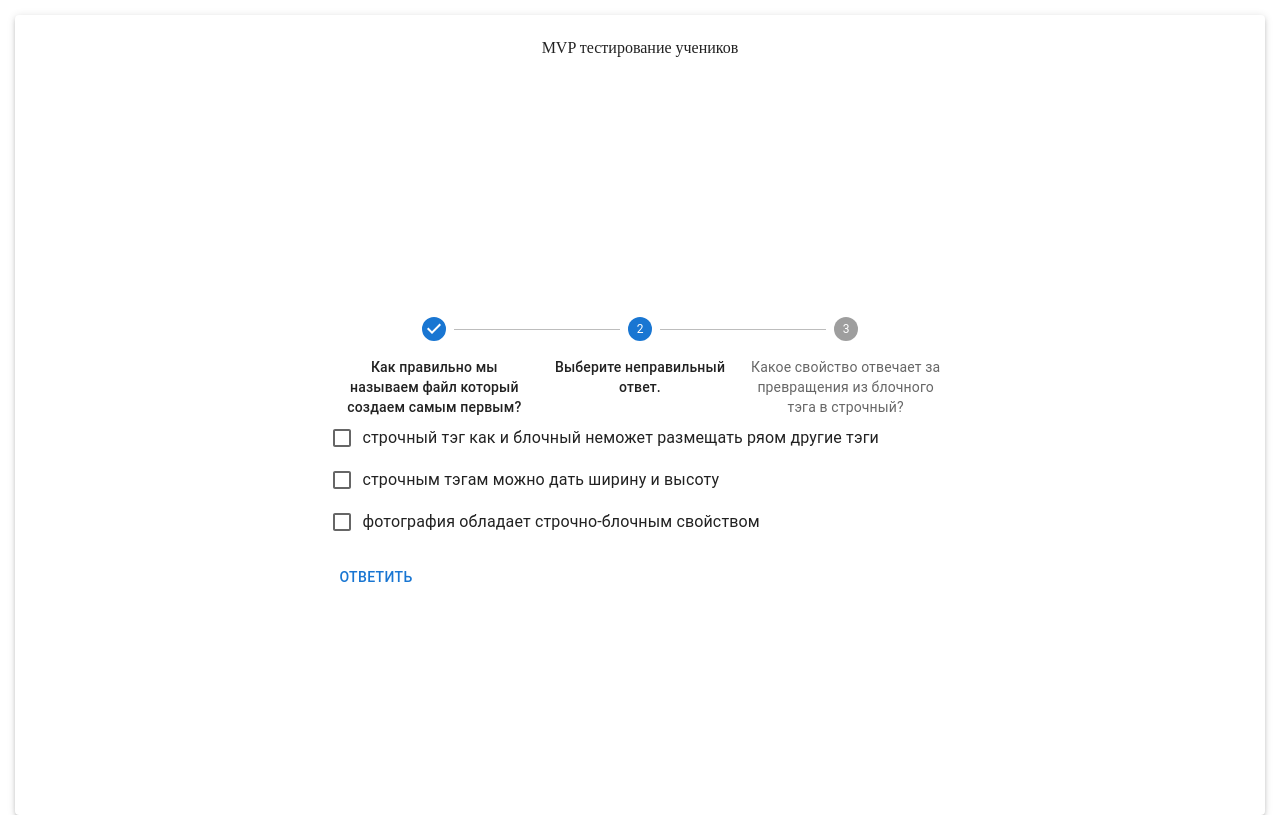
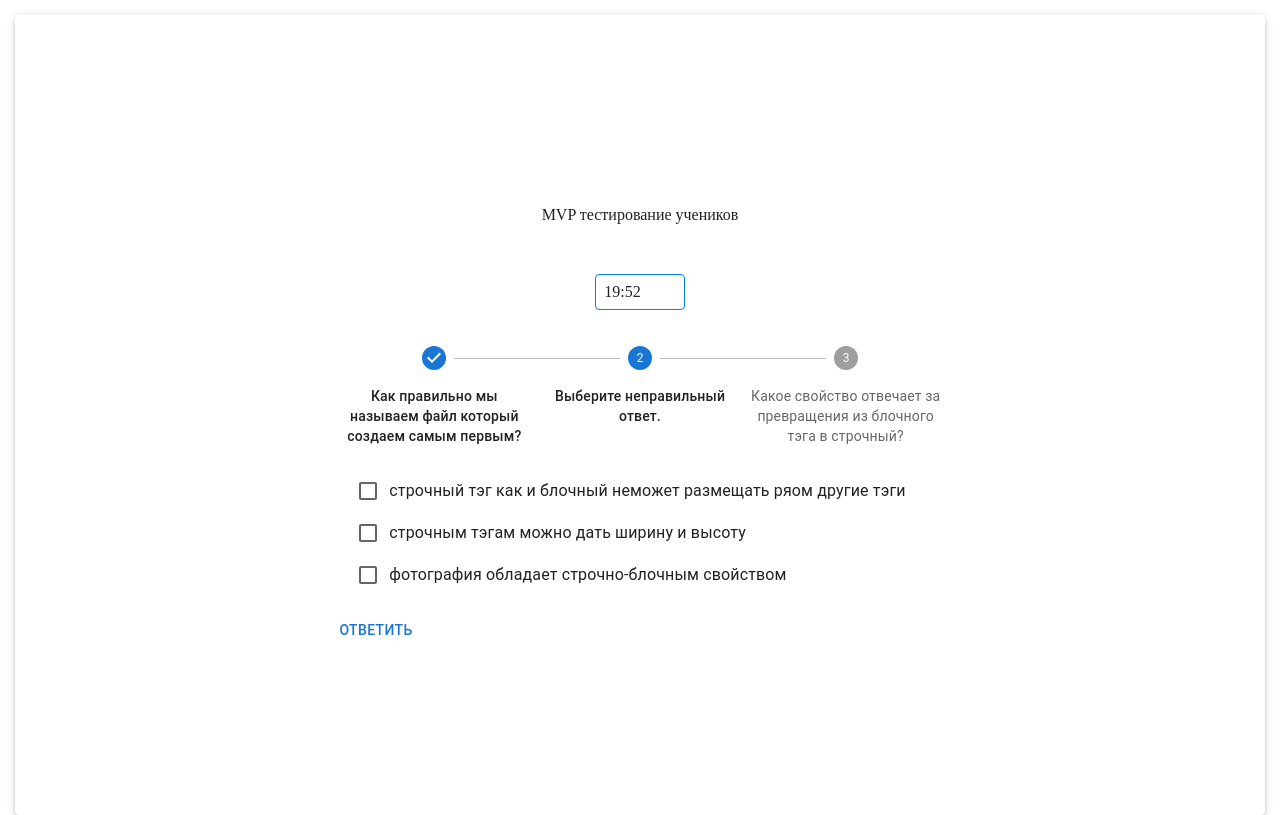
Before and after one commit to vezuchiy-patsan/test_madsoft, a React (Create React App) app: page / in a window 1280 px wide. Both pictures are taken after a click on the button "ОТВЕТИТЬ". Built offline with nearby package versions, Linux system fonts and the light colour scheme.

Commit message:
закончил

```diff
--- a/src/view/App.tsx
+++ b/src/view/App.tsx
@@ -1,21 +1,32 @@
-import React from 'react';
+import {useState} from 'react';
 import './App.css';
 import {Box, Grid2, Paper} from "@mui/material";
 import {MyStepper} from "./components/Stepper";
+import {CountDown} from "./components/CountDown";
 
 function App() {
+    const [time, setTime] = useState<number>(20);
+    const [timeOut, setTimeOut] = useState<boolean>(false);
+
   return (
     <>
-      <Paper elevation={3} className="App">
-          <Grid2 container spacing={2} justifyContent="center" style={{height: "inherit"}}>
+      <Paper elevation={3} className="App" style={{  display: "flex", justifyContent: "center",
+          alignItems: "center"}}>
+          <Grid2 container spacing={2}  justifyContent="center" >
               <Grid2 size={12} >
                   <Box sx={{p: 3, textAlign: "center"}}>
                       MVP тестирование учеников
                   </Box>
               </Grid2>
-              <Grid2 size={6}>
-                  <MyStepper/>
+              <Grid2 container size={6} justifyContent="center">
+                  <Grid2 size={2}>
+                      <CountDown time={time} setTimeOut={setTimeOut} />
+                  </Grid2>
+                  <Grid2 size={12} justifyContent="center">
+                      <MyStepper isTimeOut={timeOut}/>
+                  </Grid2>
               </Grid2>
+
           </Grid2>
       </Paper>
     </>
--- a/src/view/components/Stepper/ui/MyStepper.tsx
+++ b/src/view/components/Stepper/ui/MyStepper.tsx
@@ -10,10 +10,11 @@ import {
     Stepper, TextField,
     Typography
 } from "@mui/material";
-import {ReactNode, useCallback, useState} from "react";
+import {ReactNode, useEffect, useState} from "react";
 import {FormProvider, useForm, useFormContext} from "react-hook-form";
+import {localStorageClear, localStorageGet, localStorageSet} from "../../../../helpers/localStorage";
 
-enum typeAnswer{
+enum typeAnswer {
     checkbox = "checkbox",
     radio = "radio",
     text = "text"
@@ -25,16 +26,9 @@ interface questionSteps {
     variants: Array<string>
 }
 
-
-const steps: questionSteps[] = [
-    {name: 'Как правильно мы называем файл который создаем самым первым?', type: typeAnswer.radio,
-        variants: ["index.html", "JavaScript.js", "style.css"]},
-    {name:'Выберите неправильный ответ.', type: typeAnswer.checkbox,
-        variants: ["строчный тэг как и блочный неможет размещать ряом другие тэги",
-                "строчным тэгам можно дать ширину и высоту",
-                "фотография обладает строчно-блочным свойством"]},
-    {name:'Какое свойство отвечает за превращения из блочного тэга в строчный?', type: typeAnswer.text, variants: []}
-];
+interface IStepperProps {
+    isTimeOut: boolean
+}
 
 type switchInputProps = {
     type: string,
@@ -43,47 +37,47 @@ type switchInputProps = {
 }
 
 type formInput = {
-    "radio.0": string,
-    "check.0": string
+    [key: string]: string | Array<string> | null,
 }
 
-function SwitchInput({type, variants, activeStep} : switchInputProps){
+function SwitchInput({type, variants, activeStep}: switchInputProps) {
     const {register} = useFormContext();
 
-    switch (type){
+    switch (type) {
         case typeAnswer.checkbox:
             return (
-                <FormGroup>
+                <FormGroup sx={{alignContent: "center"}}>
                     {variants.map((variant, index): ReactNode => (
                         <FormControlLabel
                             value={variant}
                             control={<Checkbox key={index} {...register(`check-${activeStep}`)} />}
-                            label={variant} />
+                            label={variant}/>
                     ))}
                 </FormGroup>
             )
 
         case typeAnswer.radio:
             return (
-                <RadioGroup name="radio-buttons">
+                <RadioGroup name="radio-buttons" sx={{alignContent: "center"}}>
                     {variants.map((variant, index): ReactNode => (
                         <FormControlLabel
                             value={variant}
                             key={index}
                             control={<Radio {...register(`radio-${activeStep}`)} />}
-                            label={variant} />
+                            label={variant}/>
                     ))}
                 </RadioGroup>
             );
         case typeAnswer.text:
-            return(
+            return (
                 <>
                     <TextField
                         id={activeStep.toString()}
-                        label="Введите текст"
+                        label="Введите ответ..."
                         multiline
                         rows={4}
                         defaultValue=""
+                        fullWidth
                         {...register(`text-${activeStep}`)}
                     />
                 </>
@@ -96,22 +90,33 @@ function SwitchInput({type, variants, activeStep} : switchInputProps){
 }
 
 
-
-export function MyStepper() {
+export function MyStepper({isTimeOut}: IStepperProps) {
     const [activeStep, setActiveStep] = useState<number>(0);
     const [completed, setCompleted] = useState<{ [k: number]: boolean; }>({});
     const methods = useForm<formInput>();
+
+    const steps: questionSteps[] = [
+        {
+            name: 'Как правильно мы называем файл который создаем самым первым?', type: typeAnswer.radio,
+            variants: ["index.html", "JavaScript.js", "style.css"]
+        },
+        {
+            name: 'Выберите неправильный ответ.', type: typeAnswer.checkbox,
+            variants: ["строчный тэг как и блочный неможет размещать ряом другие тэги",
+                "строчным тэгам можно дать ширину и высоту",
+                "фотография обладает строчно-блочным свойством"]
+        },
+        {
+            name: 'Какое свойство отвечает за превращения из блочного тэга в строчный?',
+            type: typeAnswer.text,
+            variants: []
+        }
+    ];
+
     const {
-        register,
-        formState:{
-            errors
-        },
-        control,
-        handleSubmit,
-
-        trigger}
+        handleSubmit
+    }
         = methods
-    console.log(methods)
 
     const totalSteps = () => {
         return steps.length;
@@ -139,18 +144,13 @@ export function MyStepper() {
                 : activeStep + 1;
         setActiveStep(newActiveStep);
     };
-    // шаг назад
-    const handleBack = () => {
-        setActiveStep((prevActiveStep) => prevActiveStep - 1);
-    };
-
-    const handleStep = (step: number) => () => {
-        setActiveStep(step);
-    };
 
     const handleComplete = () => {
-        let isValid = false;
-        console.log("F1", methods.getValues());
+        if (!isLastStep()) {
+            localStorageSet("form", methods.getValues());
+        } else {
+            localStorageClear("form");
+        }
         setCompleted({
             ...completed,
             [activeStep]: true,
@@ -158,22 +158,30 @@ export function MyStepper() {
         handleNext();
     };
 
-    const handleReset = () => {
-        setActiveStep(0);
-        setCompleted({});
-    };
+    useEffect(() => {
+        if (localStorageGet("form")) {
+            const form = localStorageGet("form");
+            if (form) {
+                console.log(methods.getFieldState("radio-0"));
+                Object.keys(JSON.parse(form)).map((el, index) => {
+                        if (methods.getFieldState(el)) {
+                            methods.setValue(el, JSON.parse(form)[el])
+                            handleComplete()
+                        }
+                    }
+                );
+            }
 
-    // const switchInputCallback = useCallback((steps: questionSteps[]): ReactNode => {
-    //     return switchInput(steps[activeStep].type, steps[activeStep].variants, activeStep);
-    // }, [activeStep]);
+            return;
+        }
+    }, [])
 
     const onSubmit = (data: formInput) => console.log(data)
 
-    // @ts-ignore
     return (
         <FormProvider {...methods} >
             <Box sx={{width: '100%'}}>
-            <Stepper activeStep={activeStep} alternativeLabel>
+                <Stepper activeStep={activeStep} alternativeLabel sx={{mb: 3}}>
                     {steps.map(({name: label}, index) => (
                         <Step key={label} completed={completed[index]}>
                             <StepLabel>{label}</StepLabel>
@@ -181,39 +189,56 @@ export function MyStepper() {
                     ))}
                 </Stepper>
                 <form onSubmit={handleSubmit(onSubmit)}>
+                    <div style={{justifyContent: "center", textAlign: "center"}}>
                         {allStepsCompleted() ? (
                             <>
-                                <Typography sx={{mt: 2, mb: 1}}>
+                                <Typography sx={{mt: 2, mb: 1}} textAlign="center">
                                     Тест пройден. Ожидайте результатов.
                                 </Typography>
-                                <Box sx={{display: 'flex', flexDirection: 'row', pt: 2}}>
-                                    <Button onClick={handleReset}>Reset</Button>
-                                </Box>
                             </>
                         ) : (
-                            <>
-                                {(totalSteps() > 0 &&
-                                    (
+
+                            totalSteps() > 0 && !isTimeOut && (
                                 <SwitchInput
                                     type={steps[activeStep].type}
                                     variants={steps[activeStep].variants}
-                                            activeStep={activeStep}/>
+                                    activeStep={activeStep}
+                                />
                             )
                         )}
+
                         <Box sx={{display: 'flex', flexDirection: 'row', pt: 2}}>
-                                    {activeStep !== steps.length &&
-                                        (completed[activeStep] ? (
-                                            <Typography variant="caption" sx={{display: 'inline-block'}}>
-                                                Step {activeStep + 1} already completed
+                            {activeStep !== steps.length && (
+                                completed[activeStep] && isLastStep() ? (
+                                    <Box>
+                                        <Typography variant="h5" sx={{display: 'inline-block'}}>
+                                            Ваши ответы:
                                         </Typography>
-                                        ) : (completedSteps() !== totalSteps() &&
+                                        <>
+                                            {Object.keys(methods.getValues()).map((el, index) => (
+                                                <Box component="div" key={el} pb={2}>
+                                                    {steps[index].name + " : " + (typeof methods.getValues()[el] !== "string" ? "Ответ не дан" : methods.getValues()[el])}
+                                                </Box>
+                                            ))}
+                                        </>
+                                    </Box>
+                                ) : isTimeOut ? (
+                                    <>
+                                        <Typography sx={{mt: 2, mb: 1}} textAlign="center">
+                                            Тест не пройден
+                                        </Typography>
+                                    </>
+                                ) : (
+                                    completedSteps() !== totalSteps() && (
                                         <Button onClick={handleComplete}>
                                             Ответить
                                         </Button>
-                                        ))}
+                                    )
+                                )
+                            )}
                         </Box>
-                            </>
-                        )}
+                    </div>
+
 
                 </form>
 
```
Lines whose indentation alone changed are shown as unchanged.
